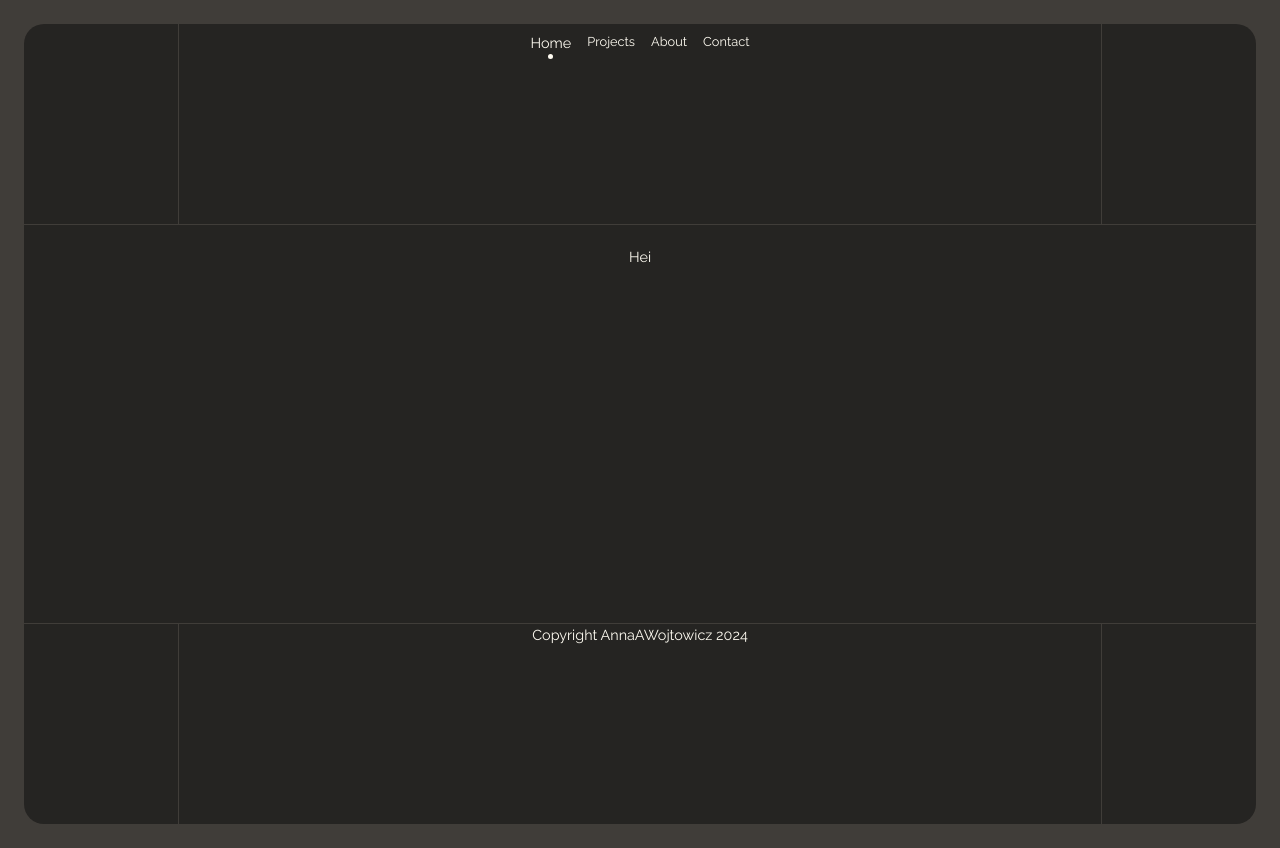
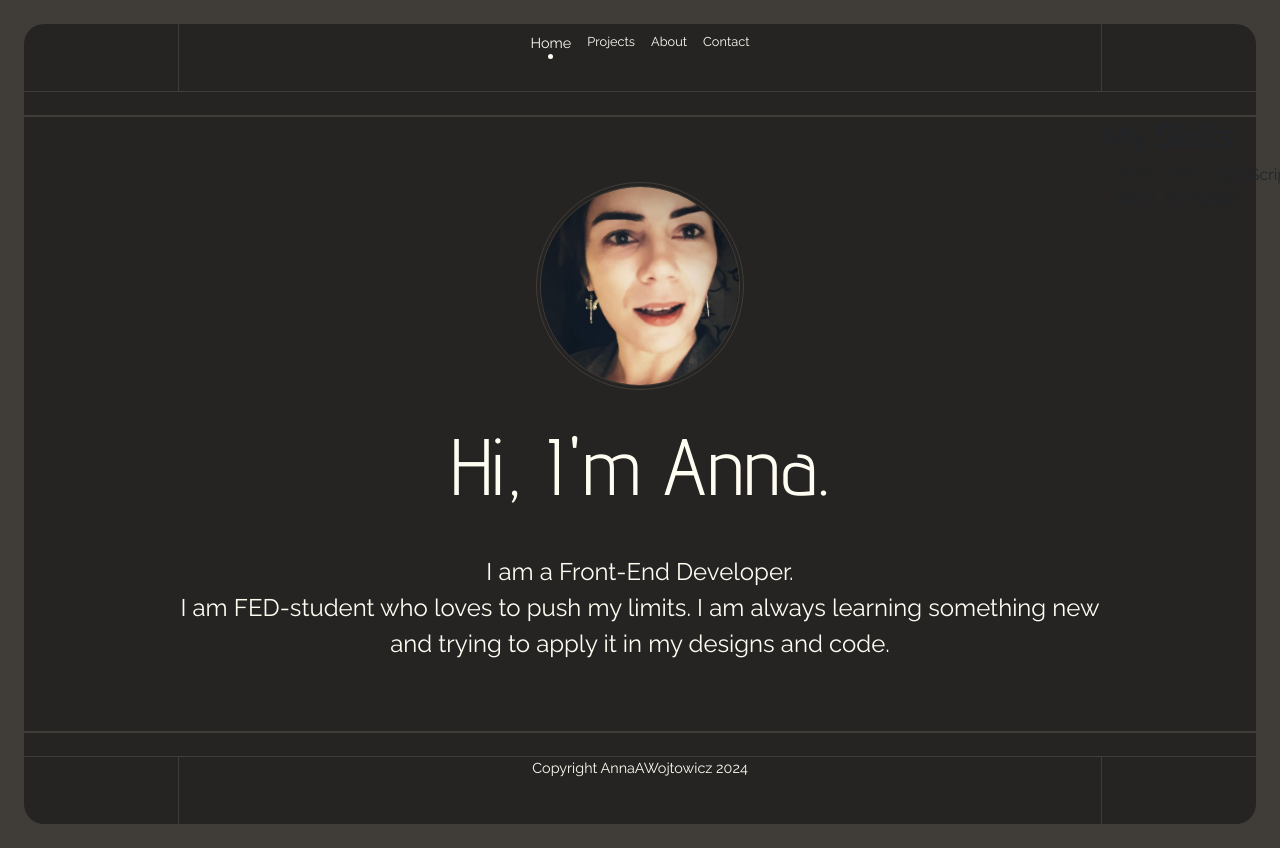
Before and after one commit to AnnaAWojtowicz/MyPortfolio, a React (Vite) app in the folder my-portfolio/: page /home in a window 1280 px wide. Built offline with nearby package versions, Linux system fonts and the light colour scheme.

Commit message:
refactor: Update Home component layout and styles

```diff
--- a/my-portfolio/src/components/Home.jsx
+++ b/my-portfolio/src/components/Home.jsx
@@ -1,9 +1,38 @@
 import react from 'react';
+import Col from 'react-bootstrap/Col';
+import Container from 'react-bootstrap/Container';
+import Image from 'react-bootstrap/Image';
+import Row from 'react-bootstrap/Row';
+import myImage from '../img/meAnna.jpg'
 
 function Home() {
     return (
-        <div className="">
-            <h1 className="test">Hei</h1>
+        <div className='contentContainerMain'>
+            <div className='contentContainer'>
+                <Col xs={6} md={4} lg={4} className="imgContainer">
+                    <Image src={myImage} roundedCircle className='myImage' />
+                </Col>
+                <h1 className="title">Hi, I'm Anna.</h1>
+                <div className='aboutMeContainer'>
+                    <div className='aboutMe'>I am a Front-End Developer.</div>
+                    <div className='aboutMe'>I am FED-student who loves to push my limits. I am always learning something new and trying to apply it in my designs and code.</div>
+                </div>
+            </div>
+            <div className='contentContainer2'>
+                <h2 className='subtitle'>My Skills</h2>
+                <Container>
+                    <Row>
+                        <Col xs={6} md={4} lg={4} className='skills'>HTML</Col>
+                        <Col xs={6} md={4} lg={4} className='skills'>CSS</Col>
+                        <Col xs={6} md={4} lg={4} className='skills'>JavaScript</Col>
+                    </Row>
+                    <Row>
+                        <Col xs={6} md={4} lg={4} className='skills'>React</Col>
+                        <Col xs={6} md={4} lg={4} className='skills'>Bootstrap</Col>
+                        <Col xs={6} md={4} lg={4} className='skills'>Git</Col>
+                    </Row>
+                </Container>
+            </div>
         </div>
     );
 }
--- a/my-portfolio/src/index.css
+++ b/my-portfolio/src/index.css
@@ -30,7 +30,7 @@ body {
   flex-direction: column; */
   display: grid;
   grid-template-columns: 1fr 2fr 2fr 2fr 1fr;
-  grid-template-rows: 1fr 2fr 1fr;
+  grid-template-rows: 0.5fr 5fr 0.5fr;
   min-height: 100vh;
   border-radius: 20px;
 }
@@ -40,6 +40,8 @@ body {
   grid-column-end: 6;
   grid-row-start: 2;
   grid-row-end: 3;
+  display: grid;
+  grid-template-columns: 1fr 2fr 2fr 2fr 1fr;
 }
 
 .grid-cell-nav,
@@ -71,18 +73,6 @@ body {
   border-top: 1px solid #403d39;
   border-bottom: 1px solid #403d39;
   pointer-events: none;
-}
-
-.content {
-  grid-column-start: 2;
-  grid-column-end: 5;
-  grid-row-start: 2;
-  grid-row-end: 3;
-  padding: 1.5rem 0;
-  display: flex;
-  flex-direction: column;
-  justify-content: center;
-  align-items: center;
 }
 
 /* nav */
@@ -140,9 +130,87 @@ body {
 
 /* children */
 
-.test {
+.content {
+  grid-column-start: 1;
+  grid-column-end: 6;
+  margin: 1.5rem 0;
+  border-top: 1px solid #403d39;
+  border-bottom: 1px solid #403d39;
+  display: grid;
+  grid-template-columns: 1fr 2fr 2fr 2fr 1fr;
+  justify-items: center;
+}
+
+.contentContainerMain {
+  grid-column-start: 1;
+  grid-column-end: 6;
+  border-top: 1px solid #403d39;
+  border-bottom: 1px solid #403d39;
+  display: grid;
+  grid-template-columns: 1fr 2fr 2fr 2fr 1fr;
+}
+
+.contentContainer {
+  grid-column-start: 2;
+  grid-column-end: 5;
+  display: flex;
+  flex-direction: column;
+  justify-content: center;
+  align-items: center;
+}
+
+.contentContainer2 {
+}
+
+.title {
+  color: #fffcf2 !important;
+  font-family: "Advent Pro", sans-serif;
+  font-weight: 400 !important;
+  font-size: 5rem;
+}
+
+.aboutMeContainer {
+  grid-column-start: 2;
+  grid-column-end: 5;
+  display: grid;
+  place-items: center;
+  margin: 2rem 0;
+}
+
+.aboutMe {
+  grid-column-start: 1;
+  grid-column-end: 2;
   color: #fffcf2 !important;
   font-family: "Raleway", sans-serif;
   font-weight: 400 !important;
-  font-size: 0.9rem;
+  font-size: 1.5rem;
+  text-align: center;
 }
+
+.imgContainer {
+  display: flex;
+  justify-content: center;
+}
+
+.myImage {
+  width: 200px;
+  height: 200px;
+  border: 1px solid #403d39;
+  margin: 2rem 0;
+  outline: 1px solid #403d39;
+  outline-offset: 3px;
+}
+
+/* .subtitle {
+  color: #fffcf2 !important;
+  font-family: "Advent Pro", sans-serif;
+  font-weight: 400 !important;
+  font-size: 3rem;
+}
+
+.skills {
+  color: #fffcf2 !important;
+  font-family: "Raleway", sans-serif;
+  font-weight: 400 !important;
+  font-size: 1.5rem;
+} */
```
Also changed, not shown: my-portfolio/src/img/meAnna.jpg (added), my-portfolio/src/img/meAnna2.jpg (added).
